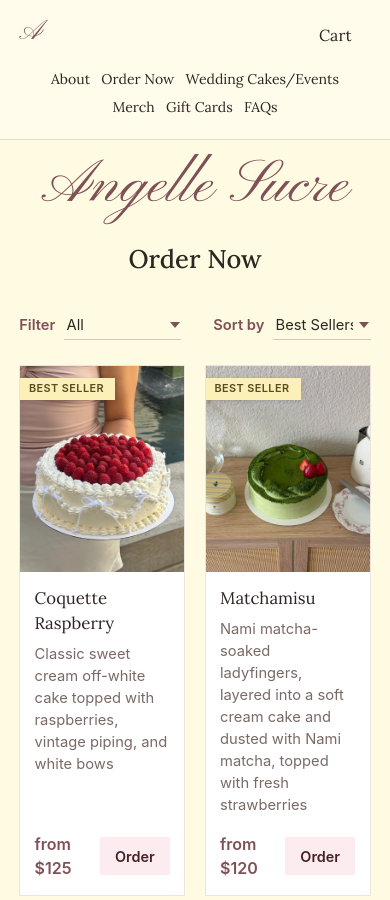
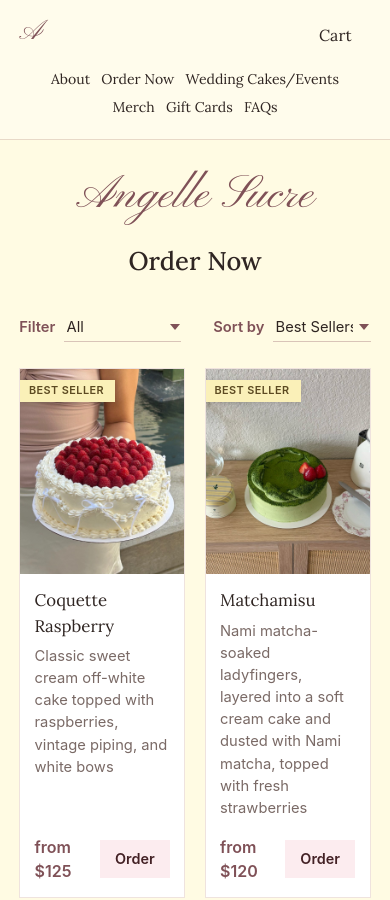
Before and after one commit to angeleumm-art/Portfolio_website_Angel, a React (Vite) app: page /order in a window 390 px wide. Shown: the top 900 px of the page. Built offline with nearby package versions, Linux system fonts and the light colour scheme; a web font is replaced by a local one.

Commit message:
Shrink the wordmark and drop it lower in the hero
Reduces the Angelle Sucre wordmark and increases the space above it so it
sits nearer the photo band than the nav, on phones and laptops alike.

```diff
--- a/src/App.css
+++ b/src/App.css
@@ -104,11 +104,11 @@
 }
 
 .brand-logo {
-  margin: 1.6rem 0 0;
+  margin: 3rem 0 0;
   font-family: 'Pinyon Script', cursive;
   /* scales with the viewport on phones so the wordmark stays inside the
      photo band instead of overflowing, and holds at 70px on laptops */
-  font-size: clamp(2rem, 15.5vw, 70px);
+  font-size: clamp(1.75rem, 12vw, 56px);
   line-height: 1;
   color: #7f5157;
   text-align: center;
@@ -1745,6 +1745,6 @@
   }
 
   .brand-logo {
-    margin-top: 1.1rem;
-  }
-}
+    margin-top: 2.1rem;
+  }
+}
```
